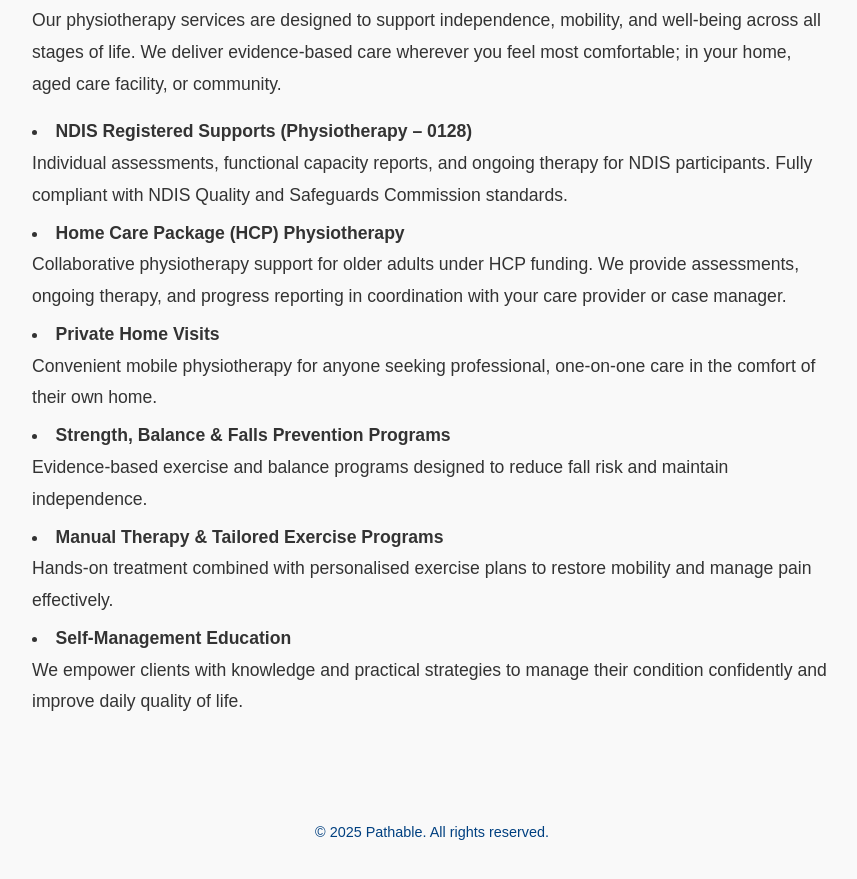
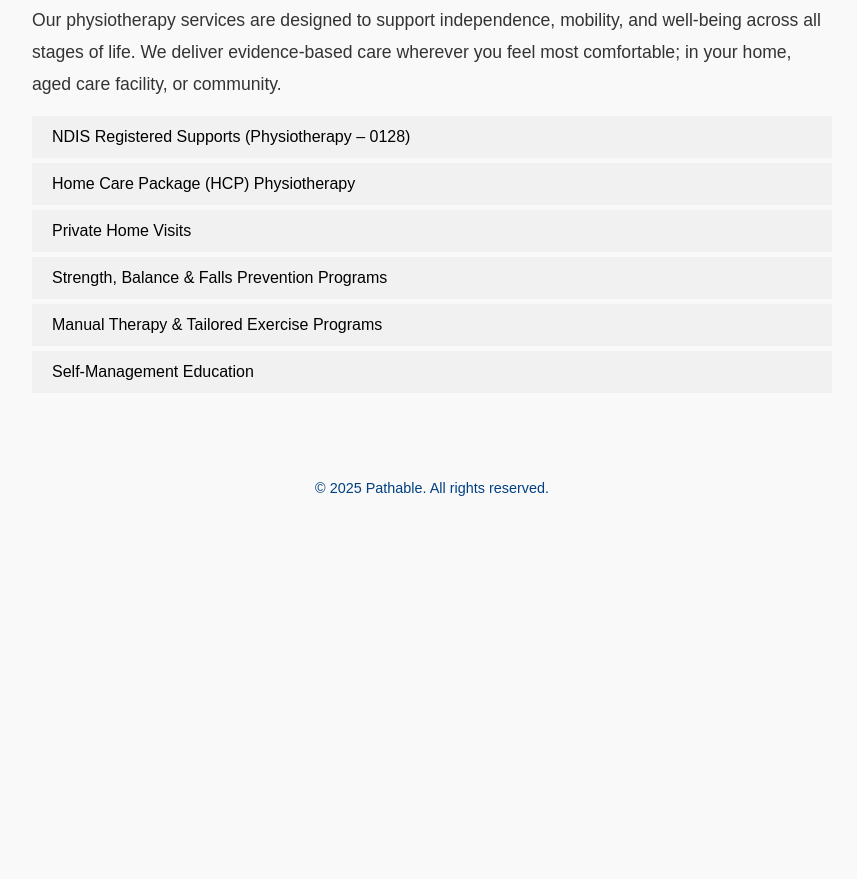
Before and after one commit to soong-au/pathable_website, a website: page services.html in a window 1280 px wide. Shown: the part 593-1472 px from the top of the page, without its empty margins (208-1065 px from the left). After the commit the page ends 1139 px from the top, so only its background shows below. Drawn offline with Linux system fonts and the light colour scheme.

Commit message:
Update services.html

```diff
--- a/services.html
+++ b/services.html
@@ -32,37 +32,58 @@
 <h2>Our Services</h2>
 </section>
 
+
 <section class="hero-content">
-<!-- What We Offer -->
-<h3>What We Offer</h3>
-<p>Our physiotherapy services are designed to support independence, mobility, and well-being across all stages of life. We deliver evidence-based care wherever you feel most comfortable; in your home, aged care facility, or community.</p>
+  <h3>What We Offer</h3>
+  <p>Our physiotherapy services are designed to support independence, mobility, and well-being across all stages of life. We deliver evidence-based care wherever you feel most comfortable; in your home, aged care facility, or community.</p>
 
-<ul class="service-list">
-  <li><strong>NDIS Registered Supports (Physiotherapy – 0128)</strong><br>
-  Individual assessments, functional capacity reports, and ongoing therapy for NDIS participants. Fully compliant with NDIS Quality and Safeguards Commission standards.</li>
+  <div class="service-list">
+    <div class="accordion-item">
+      <button class="accordion-btn">NDIS Registered Supports (Physiotherapy – 0128)</button>
+      <div class="accordion-content">
+        <p>Individual assessments, functional capacity reports, and ongoing therapy for NDIS participants. Fully compliant with NDIS Quality and Safeguards Commission standards.</p>
+      </div>
+    </div>
 
-  <li><strong>Home Care Package (HCP) Physiotherapy</strong><br>
-  Collaborative physiotherapy support for older adults under HCP funding. We provide assessments, ongoing therapy, and progress reporting in coordination with your care provider or case manager.</li>
+    <div class="accordion-item">
+      <button class="accordion-btn">Home Care Package (HCP) Physiotherapy</button>
+      <div class="accordion-content">
+        <p>Collaborative physiotherapy support for older adults under HCP funding. We provide assessments, ongoing therapy, and progress reporting in coordination with your care provider or case manager.</p>
+      </div>
+    </div>
 
-  <li><strong>Private Home Visits</strong><br>
-  Convenient mobile physiotherapy for anyone seeking professional, one-on-one care in the comfort of their own home.</li>
+    <div class="accordion-item">
+      <button class="accordion-btn">Private Home Visits</button>
+      <div class="accordion-content">
+        <p>Convenient mobile physiotherapy for anyone seeking professional, one-on-one care in the comfort of their own home.</p>
+      </div>
+    </div>
 
-  <li><strong>Strength, Balance & Falls Prevention Programs</strong><br>
-  Evidence-based exercise and balance programs designed to reduce fall risk and maintain independence.</li>
+    <div class="accordion-item">
+      <button class="accordion-btn">Strength, Balance & Falls Prevention Programs</button>
+      <div class="accordion-content">
+        <p>Evidence-based exercise and balance programs designed to reduce fall risk and maintain independence.</p>
+      </div>
+    </div>
 
-  <li><strong>Manual Therapy & Tailored Exercise Programs</strong><br>
-  Hands-on treatment combined with personalised exercise plans to restore mobility and manage pain effectively.</li>
+    <div class="accordion-item">
+      <button class="accordion-btn">Manual Therapy & Tailored Exercise Programs</button>
+      <div class="accordion-content">
+        <p>Hands-on treatment combined with personalised exercise plans to restore mobility and manage pain effectively.</p>
+      </div>
+    </div>
 
-  <li><strong>Self-Management Education</strong><br>
-  We empower clients with knowledge and practical strategies to manage their condition confidently and improve daily quality of life.</li>
-</ul>
-
+    <div class="accordion-item">
+      <button class="accordion-btn">Self-Management Education</button>
+      <div class="accordion-content">
+        <p>We empower clients with knowledge and practical strategies to manage their condition confidently and improve daily quality of life.</p>
+      </div>
+    </div>
+  </div>
 </section>
-</main>
-
 
 <footer>
-<p>&copy; 2025 Pathable. All rights reserved.</p>
+  <p>&copy; 2025 Pathable. All rights reserved.</p>
 </footer>
 
 <script src="js/main.js"></script>
```
